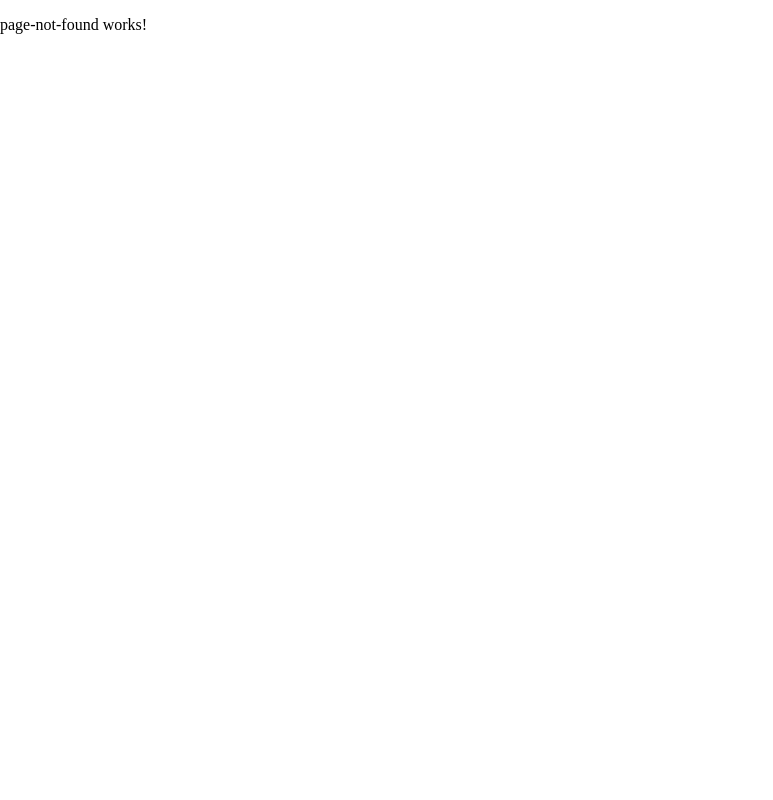
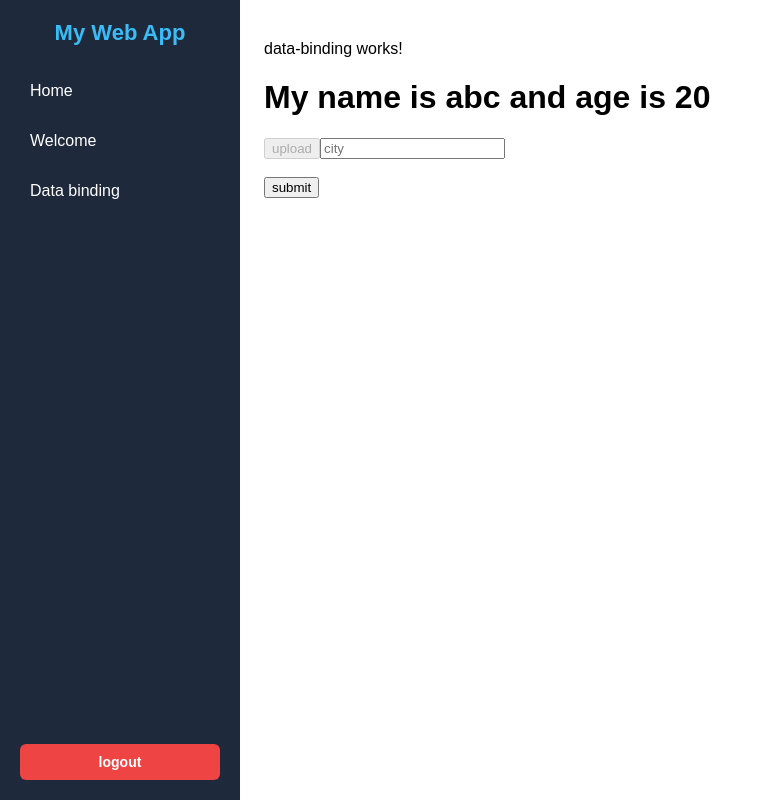
Before and after one commit to Akhilg3m/my-app-feb26, an Angular app: page /dashboard/data-binding in a window 1280 px wide. Shown: the whole page, without its empty margins (0-773 px from the left). Built offline with nearby package versions, Linux system fonts and the light colour scheme.

Commit message:
data binding

```diff
--- a/src/app/app-routing.module.ts
+++ b/src/app/app-routing.module.ts
@@ -5,12 +5,14 @@ import { DashboardComponent } from './dashboard/dashboard.component';
 import { PageNotFoundComponent } from './page-not-found/page-not-found.component';
 import { HomeComponent } from './home/home.component';
 import { WelcomeComponent } from './welcome/welcome.component';
+import { DataBindingComponent } from './data-binding/data-binding.component';
 
 const routes: Routes = [
   {path:'login', component: LoginComponent},
   {path:'dashboard', component: DashboardComponent, children:[
     {path:'home', component: HomeComponent},
-    {path:'welcome', component: WelcomeComponent}
+    {path:'welcome', component: WelcomeComponent},
+    {path:'data-binding', component: DataBindingComponent}
   ]},
   {path:'', component: LoginComponent},
   {path:'**', component: PageNotFoundComponent}
--- a/src/app/dashboard/dashboard.component.html
+++ b/src/app/dashboard/dashboard.component.html
@@ -2,8 +2,9 @@
     <div class="left">
         <h1>My Web App</h1>
         <ul>
-            <li routerLink="home" routerLinkActive="active">Home</li>
-            <li routerLink="welcome" routerLinkActive="active">Welcome</li>
+            <li routerLink="home">Home</li>
+            <li routerLink="welcome">Welcome</li>
+            <li routerLink="data-binding">Data binding</li>
         </ul>
         <button routerLink="/login">logout</button>
     </div>
--- /dev/null
+++ b/src/app/data-binding/data-binding.component.html
@@ -0,0 +1,13 @@
+<p>data-binding works!</p>
+
+<!-- Interpolattion -->
+<h1>My name is {{name}} and age is {{age}}</h1>
+<!-- property binding -->
+<button [disabled]="isInvalid">upload</button>
+
+<!-- two way binding -->
+<input type="text" placeholder="city" [(ngModel)]="city">
+<br><br>
+
+<!-- Event bidnding -->
+<button (click)="submit()">submit</button>
--- /dev/null
+++ b/src/app/data-binding/data-binding.component.ts
@@ -0,0 +1,21 @@
+import { Component } from '@angular/core';
+
+@Component({
+  selector: 'app-data-binding',
+  templateUrl: './data-binding.component.html',
+  styleUrls: ['./data-binding.component.css']
+})
+export class DataBindingComponent {
+
+  age:number = 20;
+  name:string = "abc";
+
+  isInvalid:boolean = true;
+
+  city:string = "";
+
+  submit(){
+    alert("success");
+  }
+
+}
```
Also changed, not shown: src/app/app.module.ts (+6 -2 lines), src/app/data-binding/data-binding.component.css (added), 2 other files (tests, documents, lock files or other folders).
